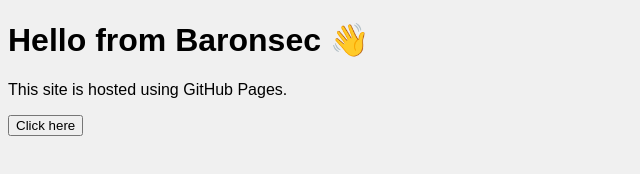
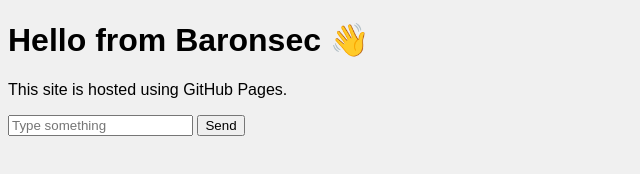
Before and after one commit to Baronsec-code/CD-website, a plain HTML site: page index.html in a window 1280 px wide. Shown: the whole page, without its empty margins (0-640 px from the left). Drawn offline with Linux system fonts and the light colour scheme.

Commit message:
Update index.html

```diff
--- a/index.html
+++ b/index.html
@@ -7,7 +7,8 @@
   <body>
     <h1>Hello from Baronsec 👋</h1>
     <p>This site is hosted using GitHub Pages.</p>
-    <button onclick="sayHello()">Click here</button>
+    <input type="text" id="userInput" placeholder="Type something">
+    <button onclick="sendText()">Send</button>
     <p id="output"></p>
 
     <script src="js/script.js"></script>
```
